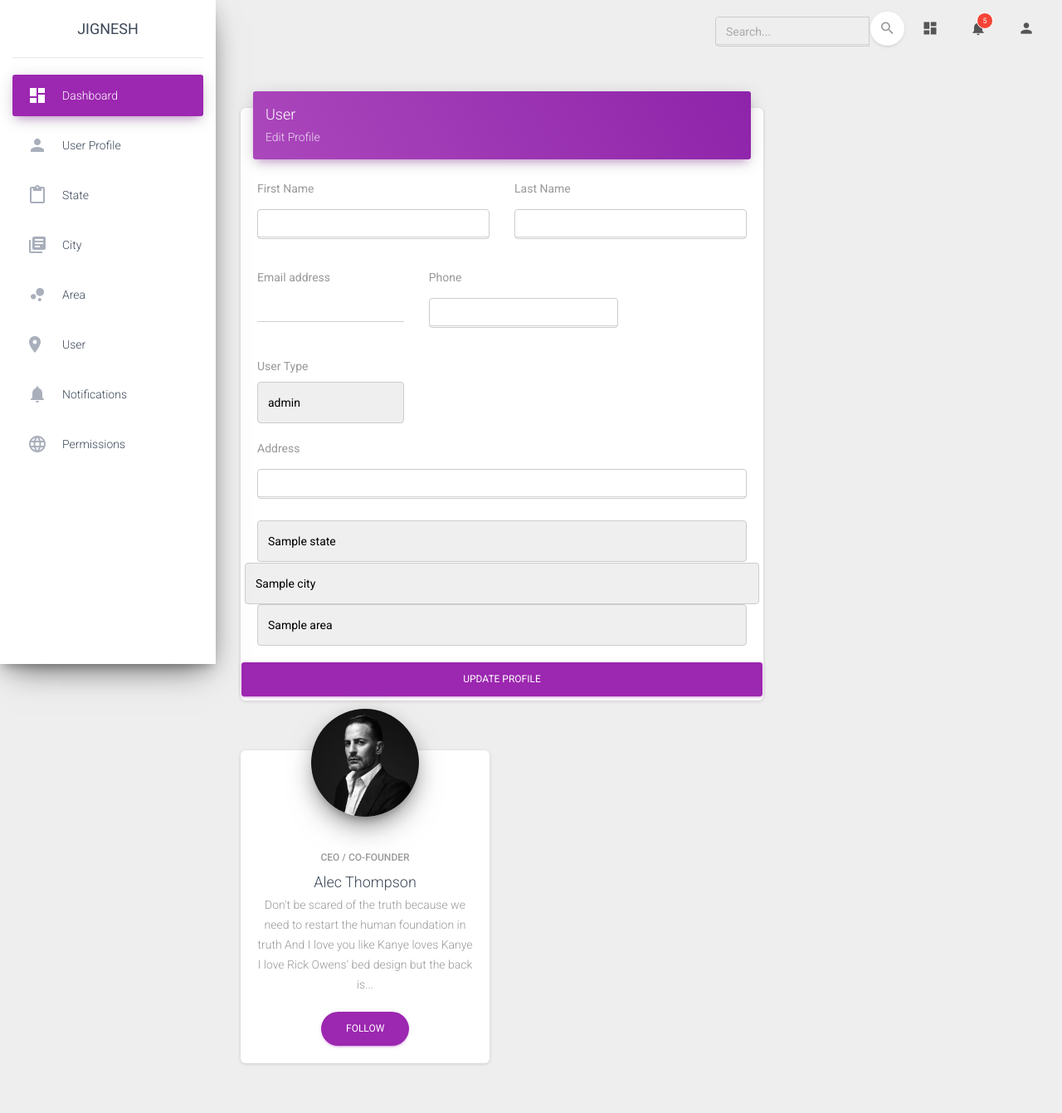
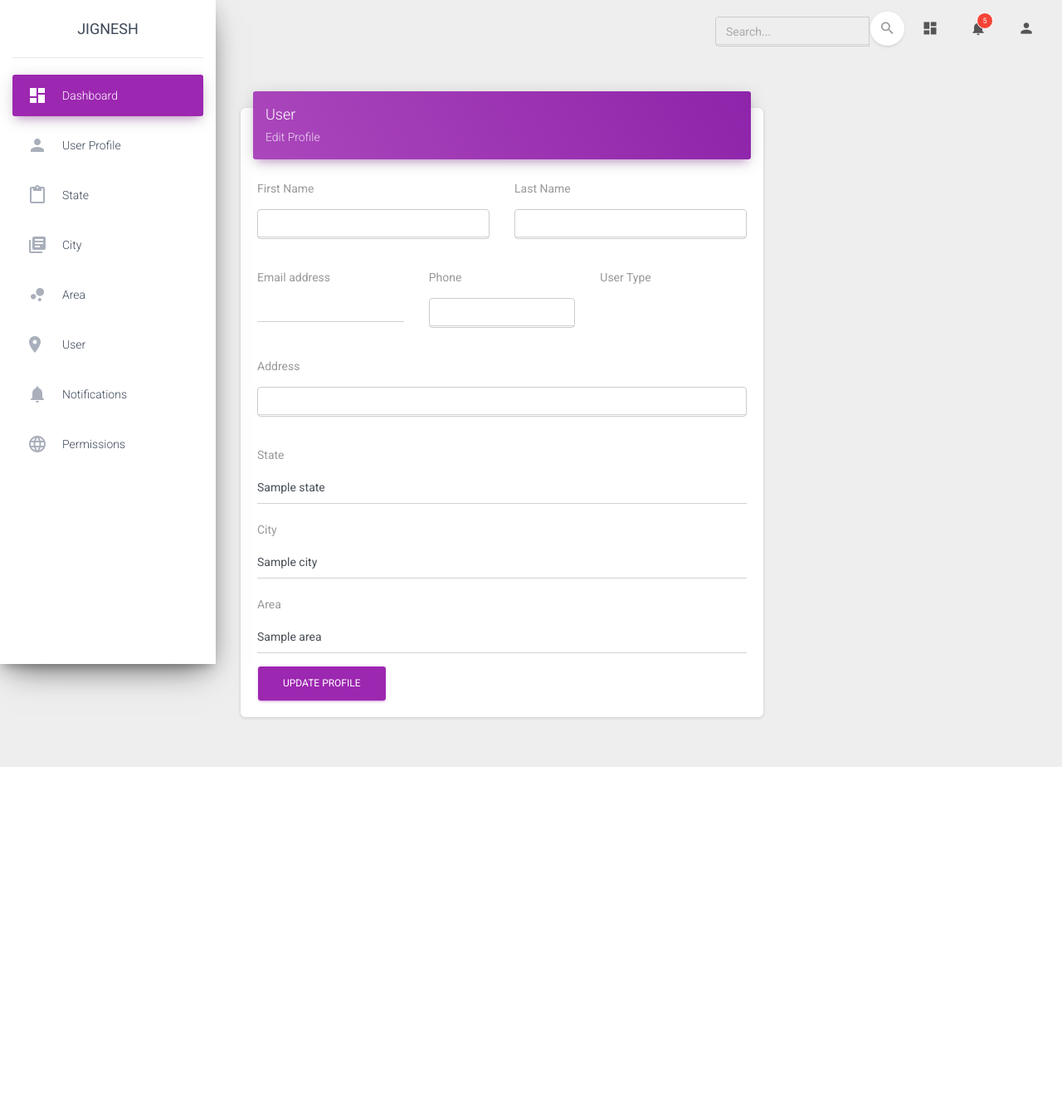
Before and after one commit to jignesh664/demoproject, a Django app: template myapp/templates/user/edit_user.html in a window 1280 px wide. Shown: the whole page at 83% size. After the commit the page ends 924 px from the top, so only its background shows below. Run offline with Django 3.2, Linux system fonts and the light colour scheme; the template is opened without the code that fills it: values that come from a table or form of the project are taken from there, others are empty; tables that the repository leaves empty hold one stand-in row (values such as "Sample post"); some libraries are stand-ins or nearby versions.

Commit message:
state ,city and area dropdown ready

```diff
--- a/myapp/templates/state/state.html
+++ b/myapp/templates/state/state.html
@@ -33,6 +33,10 @@ The above copyright notice and this permission notice shall be included in all c
     <link href="{% static 'myapp/css/material-dashboard.css' %}" rel="stylesheet" />
     <!-- CSS Just for demo purpose, don't include it in your project -->
     <link href="{% static 'myapp/demo/demo.css' %}" rel="stylesheet" />
+
+    <!-- JS Files -->
+    <script src="https://ajax.googleapis.com/ajax/libs/jquery/3.5.1/jquery.min.js"></script>
+    <script src="https://maxcdn.bootstrapcdn.com/bootstrap/3.3.7/js/bootstrap.min.js"></script>
 </head>
 
 <body>
@@ -135,7 +139,7 @@ The above copyright notice and this permission notice shall be included in all c
                                             ID
                                         </th>
                                         <th>
-                                            Name
+                                            State
                                         </th>
                                         <th>
                                             Desc
--- a/myapp/templates/user/edit_user.html
+++ b/myapp/templates/user/edit_user.html
@@ -21,8 +21,6 @@
     <script src="https://ajax.googleapis.com/ajax/libs/jquery/3.5.1/jquery.min.js"></script>
     <!-- CSS Files -->
     <link href="{% static 'myapp/css/material-dashboard.css' %}" rel="stylesheet" />
-    <!-- CSS Just for demo purpose, don't include it in your project -->
-    <link href="{% static 'myapp/demo/demo.css' %}" rel="stylesheet" />
 
     <meta name="viewport" content="width=device-width, initial-scale=1">
     <style>
@@ -95,17 +93,18 @@
                             <form method="POST" action="{% url 'edit_user' %}">
                                 {% csrf_token %}
                                 <input type="hidden" name="user_id" value="{{user.id }}">
+
                                 <div class="row">
                                     <div class="col-md-6">
                                         <div class="form-group">
                                             <label class="bmd-label-floating">First Name</label>
-                                            <input type="text" name="fname" value="{{user.fname}}" class="form-control">
+                                            <input type="text" name="fname" class="form-control" value="{{user.fname}}">
                                         </div>
                                     </div>
                                     <div class="col-md-6">
                                         <div class="form-group">
                                             <label class="bmd-label-floating">Last Name</label>
-                                            <input type="text" name="lname" value="{{user.lname}}" class="form-control">
+                                            <input type="text" name="lname" class="form-control" value="{{user.lname}}">
                                         </div>
                                     </div>
                                 </div>
@@ -117,20 +116,29 @@
                                                 class="form-control">
                                         </div>
                                     </div>
-                                    <div class="col-md-5">
+                                    <div class="col-md-4">
                                         <div class="form-group">
                                             <label class="bmd-label-floating">Phone</label>
                                             <input type="text" name="phone" value="{{user.phone}}" class="form-control">
                                         </div>
                                     </div>
+
                                     <div class="col-md-4">
                                         <div class="form-group">
-                                            <label class="bmd-label-floating">User Type</label>
-                                            <select name="user_type" id="user_type">
-                                                <option value="{{user.user_type}}">admin</option>
-                                                <option value="{{user.user_type}}">user</option>
 
-                                            </select>
+                                            <label class="bmd-label-floating">User Type</label><br>
+                                            {% if user.user_type == "user" %}
+                                            <input type="radio" id="" name="user_type" value="user" checked="checked">
+                                            User
+                                            <input type="radio" id="" name="user_type" value="admin">
+                                            Admin
+
+                                            {% elif user.user_type == "admin" %}
+                                            <input type="radio" id="" name="user_type" value="user">
+                                            User
+                                            <input type="radio" id="" name="user_type" value="admin" checked="checked">
+                                            Admin
+                                            {% endif %}
 
                                         </div>
                                     </div>
@@ -140,14 +148,17 @@
                                     <div class="col-md-12">
                                         <div class="form-group">
                                             <label class="bmd-label-floating">Address</label>
-                                            <input type="text" name="address" value="{{user.address}}"
-                                                class="form-control">
+                                            <input type="text" name="address" class="form-control"
+                                                value="{{user.address}}">
                                         </div>
                                     </div>
                                 </div>
+
                                 <div class="row">
                                     <div class="col-md-12">
-                                        <select name="state_id" id="state_id">
+                                        <div class="form-group">
+                                            <label class="bmd-label-floating">State</label>
+                                            <select name="state_id" id="state_id" class="form-control">
                                                 {% for state in allStates %}
                                                 <option value="{{state.id}}">{{state.name}}</option>
                                                 {% endfor %}
@@ -155,18 +166,21 @@
                                         </div>
                                     </div>
 
-                                <div class="row">
-                                    <div class="col-md-12"></div>
-                                    <select name="city_id" id="city_id">
+                                    <div class="col-md-12">
+                                        <div class="form-group">
+                                            <label class="bmd-label-floating">City</label>
+                                            <select name="city_id" id="city_id" class="form-control">
                                                 {% for city in allcitys %}
                                                 <option value="{{city.id}}">{{city.name}}</option>
                                                 {% endfor %}
                                             </select>
                                         </div>
+                                    </div>
 
-                                <div class="row">
                                     <div class="col-md-12">
-                                        <select name="area_id" id="area_id">
+                                        <div class="form-group">
+                                            <label class="bmd-label-floating">Area</label>
+                                            <select name="area_id" id="area_id" class="form-control">
                                                 {% for area in allareas %}
                                                 <option value="{{area.id}}">{{area.name}}
                                                 </option>
@@ -178,6 +192,7 @@
                                         </div>
                                     </div>
                                 </div>
+
                                 <button type="submit" class="btn btn-primary pull-right">Update Profile</button>
                                 <div class="clearfix"></div>
                             </form>
@@ -185,27 +200,9 @@
                     </div>
                 </div>
             </div>
-        <div class="col-md-4">
-            <div class="card card-profile">
-                <div class="card-avatar">
-                    <a href="javascript:;">
-                        <img class="img" src="{% static 'myapp/img/faces/marc.jpg' %}" />
-                    </a>
+
         </div>
-                <div class="card-body">
-                    <h6 class="card-category text-gray">CEO / Co-Founder</h6>
-                    <h4 class="card-title">Alec Thompson</h4>
-                    <p class="card-description">
-                        Don't be scared of the truth because we need to restart the human foundation in truth
-                        And I love you
-                        like Kanye loves Kanye I love Rick Owens’ bed design but the back is...
-                    </p>
-                    <a href="javascript:;" class="btn btn-primary btn-round">Follow</a>
-                </div>
-            </div>
-        </div>
-    </div>
-    </div>
+
 
 
 
--- a/myapp/templates/user/user.html
+++ b/myapp/templates/user/user.html
@@ -121,13 +121,13 @@ The above copyright notice and this permission notice shall be included in all c
                                 <table class="table">
                                     <thead class=" text-primary">
                                         <th>
-                                            State_ID
+                                            State
                                         </th>
                                         <th>
-                                            City_ID
+                                            City
                                         </th>
                                         <th>
-                                            Area_ID
+                                            Area
                                         </th>
                                         <th>
                                             Fname
--- a/myapp/urls.py
+++ b/myapp/urls.py
@@ -34,7 +34,8 @@ urlpatterns = [
     path('',views.admin_login,name='admin_login'),
     path('logout/',views.logout,name='logout'),
     path('forgot_pass/',views.forgot_pass,name='forgot_pass'),
-    path('get_city',views.get_city,name='get_city'),
-    path('get_data',views.get_data,name='get_data'),
+    path('get_city/',views.get_city,name='get_city'),
+    path('get_data/',views.get_data,name='get_data'),
+
 
     ]
```
Also changed, not shown: myapp/templates/area/area.html (+6 -2 lines), myapp/templates/city/city.html (+5 -2 lines), myapp/templates/dashboard.html (+19 -22 lines), myapp/templates/user/add_user.html (+6 -7 lines), myapp/views.py (line endings or trailing spaces), 1 other file. Lines whose indentation alone changed are shown as unchanged.
